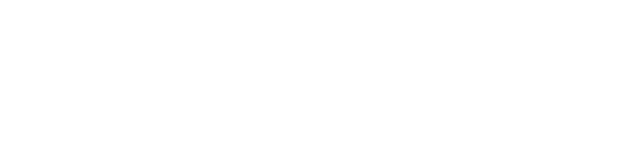
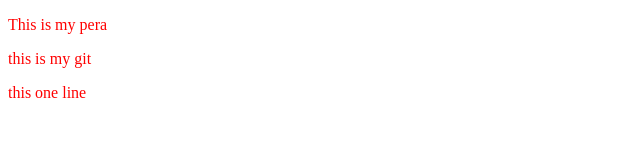
Before and after one commit to mehedihasan42/my-second-repo, a plain HTML site: page index.html in a window 1280 px wide. Shown: the whole page, without its empty margins (0-640 px from the left). Drawn offline with Linux system fonts and the light colour scheme.

Commit message:
added to git

```diff
--- a/index.html
+++ b/index.html
@@ -4,9 +4,12 @@
     <meta charset="UTF-8">
     <meta http-equiv="X-UA-Compatible" content="IE=edge">
     <meta name="viewport" content="width=device-width, initial-scale=1.0">
+    <link rel="stylesheet" href="/styles.css">
     <title>My second repo</title>
 </head>
 <body>
-
+    <p>This is my pera</p>
+    <p>this is my git</p>
+    <p>this one line</p>
 </body>
 </html>
--- a/styles.css
+++ b/styles.css
@@ -0,0 +1,3 @@
+p{
+    color: red;
+}
```
